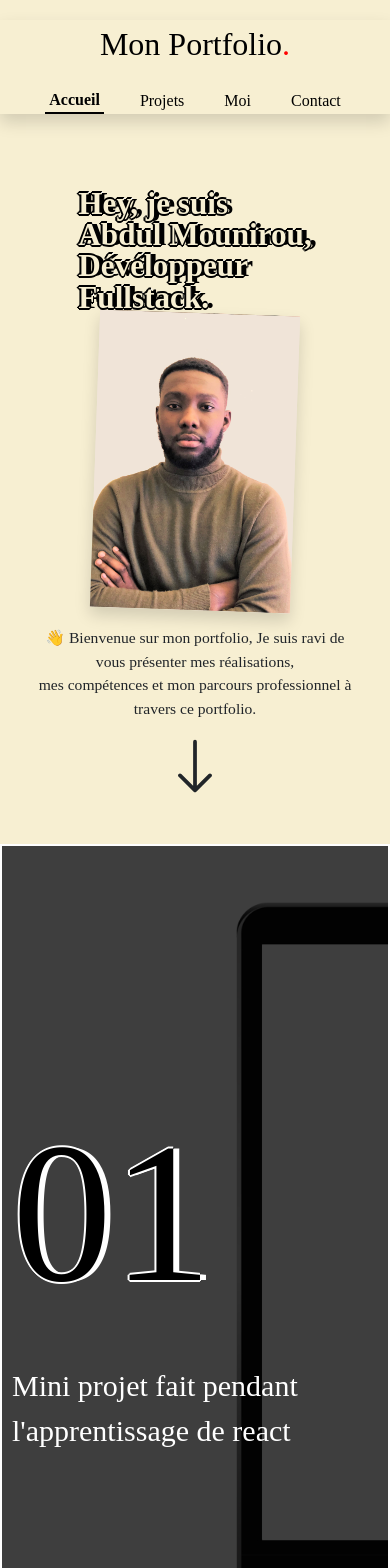
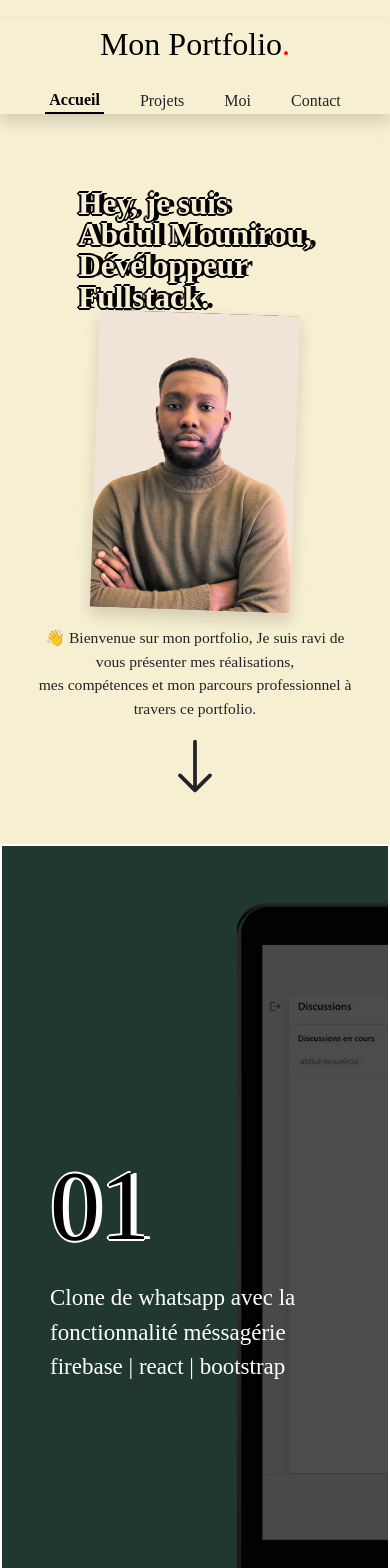
Before and after one commit to abdul-kodir2020/Mon-portfolio, a React (Create React App) app: page / in a window 390 px wide. Shown: the top 1568 px of the page. Built offline with nearby package versions, Linux system fonts and the light colour scheme; a web font is replaced by a local one.

Commit message:
navbar and projects

```diff
--- a/package.json
+++ b/package.json
@@ -6,7 +6,8 @@
     "react": "^18.1.0",
     "react-dom": "^18.1.0",
     "react-icons": "^4.7.1",
-    "react-router-dom": "^6.8.1"
+    "react-router-dom": "^6.8.1",
+    "react-scroll": "^1.8.9"
   },
   "scripts": {
     "start": "react-scripts start",
--- a/public/index.html
+++ b/public/index.html
@@ -4,6 +4,7 @@
     <meta charset="UTF-8" />
     <meta http-equiv="X-UA-Compatible" content="IE=edge" />
     <meta name="viewport" content="width=device-width, initial-scale=1.0" />
+    <title>Mon portfolio</title>
     <link
       href="https://cdn.jsdelivr.net/npm/bootstrap@5.2.3/dist/css/bootstrap.min.css"
       rel="stylesheet"
--- a/src/App.js
+++ b/src/App.js
@@ -11,11 +11,7 @@ export default function App() {
   return (
     <div>
       <Header />
-      <Routes>
-        <Route path="/" element={<Accueil />} />
-        <Route path="/a-propos" element={<APropos />} />
-        <Route path="/contact" element={<Contact />} />
-      </Routes>
+      <Accueil/>
       <Footer />
     </div>
   );
--- a/src/components/Footer.js
+++ b/src/components/Footer.js
@@ -4,17 +4,17 @@ function Footer() {
   return (
     <footer>
       <span className="footer-title">
-        Mon Portflolio <span className="point">.</span>
+        Mon Portflolio<span className="point">.</span>
       </span>
       <ul>
         <li>
-          <a href="">Linkedin</a>
+          <a href="https://www.linkedin.com/in/abdul-kodir-adewale-mounirou-aa3374222/" target='_blank'>Linkedin</a>
         </li>
         <li>
-          <a href="">Github</a>
+          <a href="https://github.com/abdul-kodir2020" target='_blank'>Github</a>
         </li>
         <li>
-          <a href="">Gmail</a>
+          <a href="mailto:votreadresse@mail.fr" target="_blank">Gmail</a>
         </li>
       </ul>
     </footer>
--- a/src/components/Header.js
+++ b/src/components/Header.js
@@ -1,5 +1,5 @@
 import React, { useState, useEffect } from 'react';
-import { Link } from 'react-router-dom';
+import {Link} from 'react-scroll'
 function Header() {
   const [position, setPosition] = useState({});
 
@@ -20,6 +20,8 @@ function Header() {
       setPosition('');
     }
 
+    const li = document.querySelectorAll(".nav-link")
+
 
   };
 
@@ -29,21 +31,21 @@ function Header() {
       style={{ position: position.position, top: position.top }}
     >
       <nav>
-        <Link to="/" className="site-title">
+        <Link to="#"  className="site-title">
           Mon Portfolio <span className="point">.</span>
         </Link>
         <ul>
-          <li className="nav-link active">
-            <Link to="/">Accueil</Link>
+          <li className="nav-link">
+            <Link to="home" spy={true} smooth={true} offset={-50} duration={300}>Accueil</Link>
           </li>
           <li className="nav-link">
-            <Link to="/a-propos">Projets</Link>
+            <Link to="projets" spy={true} smooth={true} offset={0} duration={300}>Projets</Link>
           </li>
           <li className="nav-link">
-            <Link to="/a-propos">Moi</Link>
+            <Link to="moi" spy={true} smooth={true} offset={50} duration={300}>Moi</Link>
           </li>
           <li className="nav-link">
-            <Link to="/contact">Contact</Link>
+            <Link to="contact" spy={true} smooth={true} offset={50} duration={300}>Contact</Link>
           </li>
         </ul>
       </nav>
--- a/src/pages/Accueil.js
+++ b/src/pages/Accueil.js
@@ -50,6 +50,7 @@ function Accueil() {
       <div
         className="divHeader d-flex align-items-end"
         style={{ backgroundColor: "#f7efd2"}}
+        id='home'
       >
         <div
           className="col-sm-12 divTexte d-flex flex-column justify-content-between align-items-center"
@@ -88,9 +89,9 @@ function Accueil() {
           </div>
         </div>
       </div>
-
-      <div className='section1'>
-        <div className='col-md-6 col-sm-12'>
+      <div id='projets'>
+        {/* <div className='section1' >
+          <div className='col-md-6 col-sm-12 px-5'>
             <div className='projet-info'>
               <span className='projet-number'>
                 01
@@ -100,12 +101,12 @@ function Accueil() {
               </p>
             </div>
           </div>
-      </div>
+        </div> */}
         <div className='section2'>
-        <div className='col-md-6 col-sm-12'>
+          <div className='col-md-6 col-sm-12 px-5'>
             <div className='projet-info'>
               <span className='projet-number'>
-              02
+                01
               </span>
               <p>
               Clone de whatsapp avec la fonctionnalité méssagérie<br/>
@@ -114,8 +115,8 @@ function Accueil() {
             </div>
           </div>
         </div>
-      <div className='section3'>
-        <div className='col-md-6 col-sm-12'>
+        {/* <div className='section3'>
+          <div className='col-md-6 col-sm-12 px-5'>
             <div className='projet-info'>
               <span className='projet-number'>
                 03
@@ -125,8 +126,9 @@ function Accueil() {
               </p>
             </div>
           </div>
+        </div> */}
       </div>
-      <div className='moi'>
+      <div className='moi' id='moi'>
         <div className='container'>
           <h3> A propos de moi</h3>
           <div className='row mb-5'>
@@ -247,7 +249,7 @@ function Accueil() {
           </div>
         </div>
       </div>
-      <div className='contact text-white mb-0'>
+      <div className='contact text-white mb-0' id='contact'>
         <div className=''>
 
           <h1>Voulez-vous plus d'informations sur moi ?</h1>
--- a/src/style.css
+++ b/src/style.css
@@ -112,10 +112,11 @@ nav a {
   padding: 0 0.25rem;
 }
 
-nav li.active a {
+.nav-link .active{
   border-bottom: 2px solid;
   font-weight: bold;
 }
+
 
 nav li:hover {
   color: black;
@@ -160,7 +161,7 @@ footer ul li {
 }
 
 footer ul li:hover {
-  border-bottom: 1px solid black;
+  border-bottom: 1px solid white;
 }
 
 footer ul li a {
@@ -169,7 +170,7 @@ footer ul li a {
 }
 
 footer ul li:hover a {
-  color: black;
+  color: white;
 }
 
 .section {
@@ -239,7 +240,6 @@ footer ul li:hover a {
 .projet-info>p{
   font-family: 'Merriweather';
   font-size: 30px;
-
 }
 
 .section2 {
@@ -296,6 +296,8 @@ footer ul li:hover a {
   background-color: black;
   padding: 50px 0 0 80px;
 }
+
+
 
 
 @media screen and (max-width: 800px) {
@@ -372,4 +374,17 @@ footer ul li:hover a {
     margin-top: 0 !important;
     font-family: 'Merriweather';
   }
+
+  .contact{
+    background-color: black;
+    padding: 4rem 2rem;
+  }
+  .projet-number{
+  font-size: 100px;
+
+  }
+.projet-info>p{
+  font-family: 'Merriweather';
+  font-size: 23px;
 }
+}
```
Also changed, not shown: 1 other file (tests, documents, lock files or other folders). Lines whose indentation alone changed are shown as unchanged.
